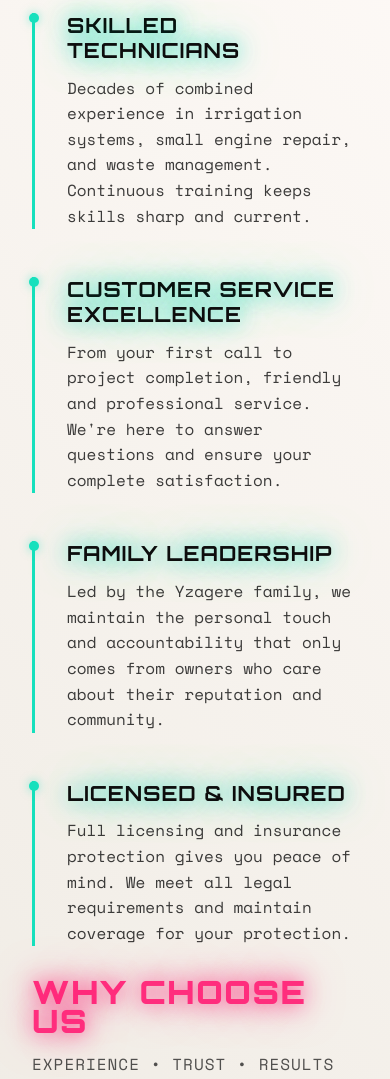
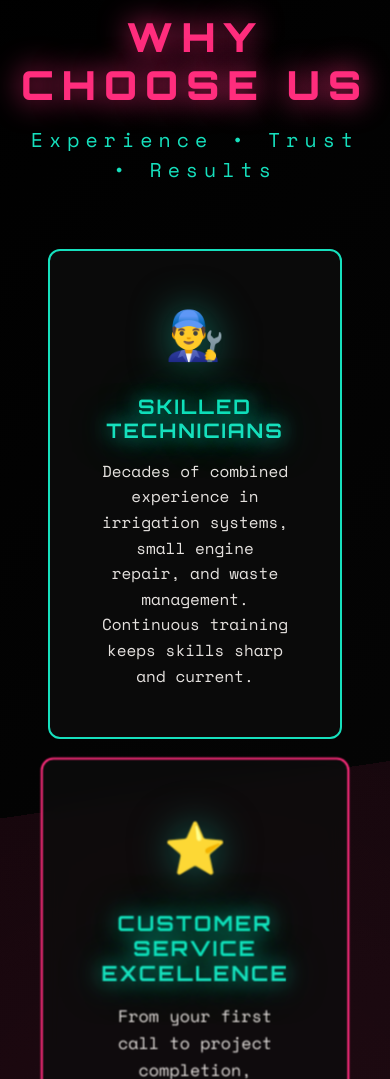
Before and after one commit to arealicehole/whaleofajob, a React app: page about/index.html in a window 390 px wide. Shown: the part 4280-5359 px from the top of the page. Built offline with nearby package versions, Linux system fonts and the light colour scheme; some packages are replaced by stand-ins of ours.

Commit message:
feat: completely redesign Why Choose Us section on about page
- Changed from typography-based layout to modern card-based design
- Added dark gradient background with rotating radial gradient animation
- Created floating cards with neon borders and hover effects
- Added emoji icons with glowing effects
- Featured card stands out with different border color
- Completely different visual style from Core Values section
- Added backdrop blur and glassmorphism effects
- Responsive grid layout that adapts to screen size

```diff
--- a/about/index.html
+++ b/about/index.html
@@ -270,6 +270,128 @@
       line-height: 1.6;
       color: var(--color-dark);
       opacity: 0.8;
+    }
+
+    /* Why Choose Us Section - Completely Different Style */
+    .why-choose-us {
+      padding: var(--space-4xl) 0;
+      background: linear-gradient(135deg, var(--dark-bg) 0%, var(--dark-surface) 100%);
+      position: relative;
+      overflow: hidden;
+    }
+
+    .why-choose-us::before {
+      content: '';
+      position: absolute;
+      top: -50%;
+      right: -50%;
+      width: 200%;
+      height: 200%;
+      background: radial-gradient(circle, rgba(255, 45, 125, 0.1) 0%, transparent 70%);
+      animation: rotate 30s linear infinite;
+    }
+
+    @keyframes rotate {
+      from { transform: rotate(0deg); }
+      to { transform: rotate(360deg); }
+    }
+
+    .why-choose-us__header {
+      text-align: center;
+      margin-bottom: var(--space-3xl);
+      position: relative;
+      z-index: 1;
+    }
+
+    .why-choose-us__title {
+      font-family: 'Orbitron', monospace;
+      font-size: clamp(2.5rem, 5vw, 4rem);
+      font-weight: 900;
+      color: var(--neon-pink);
+      text-shadow: 0 0 30px currentColor;
+      margin-bottom: var(--space-md);
+      text-transform: uppercase;
+      letter-spacing: 0.2em;
+    }
+
+    .why-choose-us__subtitle {
+      font-family: 'Space Mono', monospace;
+      font-size: var(--font-size-xl);
+      color: var(--neon-cyan);
+      letter-spacing: 0.3em;
+    }
+
+    .why-choose-us__grid {
+      display: grid;
+      grid-template-columns: repeat(auto-fit, minmax(280px, 1fr));
+      gap: var(--space-xl);
+      max-width: 1200px;
+      margin: 0 auto;
+      padding: 0 var(--space-xl);
+      position: relative;
+      z-index: 1;
+    }
+
+    .why-choose-us__card {
+      background: rgba(13, 13, 13, 0.8);
+      border: 2px solid var(--neon-cyan);
+      border-radius: var(--radius-lg);
+      padding: var(--space-2xl);
+      text-align: center;
+      position: relative;
+      transition: all 0.3s ease;
+      backdrop-filter: blur(10px);
+    }
+
+    .why-choose-us__card::before {
+      content: '';
+      position: absolute;
+      inset: -2px;
+      background: linear-gradient(45deg, var(--neon-pink), var(--neon-cyan));
+      border-radius: var(--radius-lg);
+      z-index: -1;
+      opacity: 0;
+      transition: opacity 0.3s ease;
+    }
+
+    .why-choose-us__card:hover {
+      transform: translateY(-10px) scale(1.02);
+      border-color: var(--neon-pink);
+      box-shadow: 0 20px 40px rgba(255, 45, 125, 0.3);
+    }
+
+    .why-choose-us__card:hover::before {
+      opacity: 0.5;
+      animation: glow 2s ease-in-out infinite;
+    }
+
+    .why-choose-us__card--featured {
+      border-color: var(--neon-pink);
+      transform: scale(1.05);
+    }
+
+    .why-choose-us__icon {
+      font-size: 3rem;
+      margin-bottom: var(--space-lg);
+      filter: drop-shadow(0 0 20px rgba(22, 224, 189, 0.5));
+    }
+
+    .why-choose-us__card-title {
+      font-family: 'Orbitron', monospace;
+      font-size: var(--font-size-xl);
+      font-weight: 700;
+      color: var(--neon-cyan);
+      margin-bottom: var(--space-md);
+      text-transform: uppercase;
+      letter-spacing: 0.1em;
+    }
+
+    .why-choose-us__card-text {
+      font-family: 'Space Mono', monospace;
+      line-height: 1.6;
+      color: var(--color-off-white);
+      opacity: 0.9;
+      font-size: var(--font-size-base);
     }
 
     /* Mobile Responsiveness */
@@ -552,46 +674,50 @@
       </div>
     </section>
 
-    <!-- Team Section - Asymmetric Typography (Reverse) -->
-    <section class="typography-section typography-section--team" aria-labelledby="team-heading">
-      <div class="typography-grid typography-grid--reverse">
-        <div class="typography__content">
-          <div class="typography__item">
-            <h3 class="typography__item-title">Skilled Technicians</h3>
-            <p class="typography__item-text">
+    <!-- Why Choose Us Section - Completely Different Style -->
+    <section class="why-choose-us" aria-labelledby="team-heading">
+      <div class="container">
+        <div class="why-choose-us__header">
+          <h2 id="team-heading" class="why-choose-us__title">Why Choose Us</h2>
+          <p class="why-choose-us__subtitle">Experience • Trust • Results</p>
+        </div>
+
+        <div class="why-choose-us__grid">
+          <div class="why-choose-us__card">
+            <div class="why-choose-us__icon">👨‍🔧</div>
+            <h3 class="why-choose-us__card-title">Skilled Technicians</h3>
+            <p class="why-choose-us__card-text">
               Decades of combined experience in irrigation systems, small engine repair,
               and waste management. Continuous training keeps skills sharp and current.
             </p>
           </div>
 
-          <div class="typography__item">
-            <h3 class="typography__item-title">Customer Service Excellence</h3>
-            <p class="typography__item-text">
+          <div class="why-choose-us__card why-choose-us__card--featured">
+            <div class="why-choose-us__icon">⭐</div>
+            <h3 class="why-choose-us__card-title">Customer Service Excellence</h3>
+            <p class="why-choose-us__card-text">
               From your first call to project completion, friendly and professional service.
               We're here to answer questions and ensure your complete satisfaction.
             </p>
           </div>
 
-          <div class="typography__item">
-            <h3 class="typography__item-title">Family Leadership</h3>
-            <p class="typography__item-text">
+          <div class="why-choose-us__card">
+            <div class="why-choose-us__icon">👨‍👩‍👧‍👦</div>
+            <h3 class="why-choose-us__card-title">Family Leadership</h3>
+            <p class="why-choose-us__card-text">
               Led by the Yzagere family, we maintain the personal touch and accountability
               that only comes from owners who care about their reputation and community.
             </p>
           </div>
 
-          <div class="typography__item">
-            <h3 class="typography__item-title">Licensed & Insured</h3>
-            <p class="typography__item-text">
+          <div class="why-choose-us__card">
+            <div class="why-choose-us__icon">✅</div>
+            <h3 class="why-choose-us__card-title">Licensed & Insured</h3>
+            <p class="why-choose-us__card-text">
               Full licensing and insurance protection gives you peace of mind.
               We meet all legal requirements and maintain coverage for your protection.
             </p>
           </div>
-        </div>
-
-        <div class="typography__header">
-          <h2 id="team-heading" class="typography__title">Why Choose Us</h2>
-          <p class="typography__subtitle">Experience • Trust • Results</p>
         </div>
       </div>
     </section>
```
